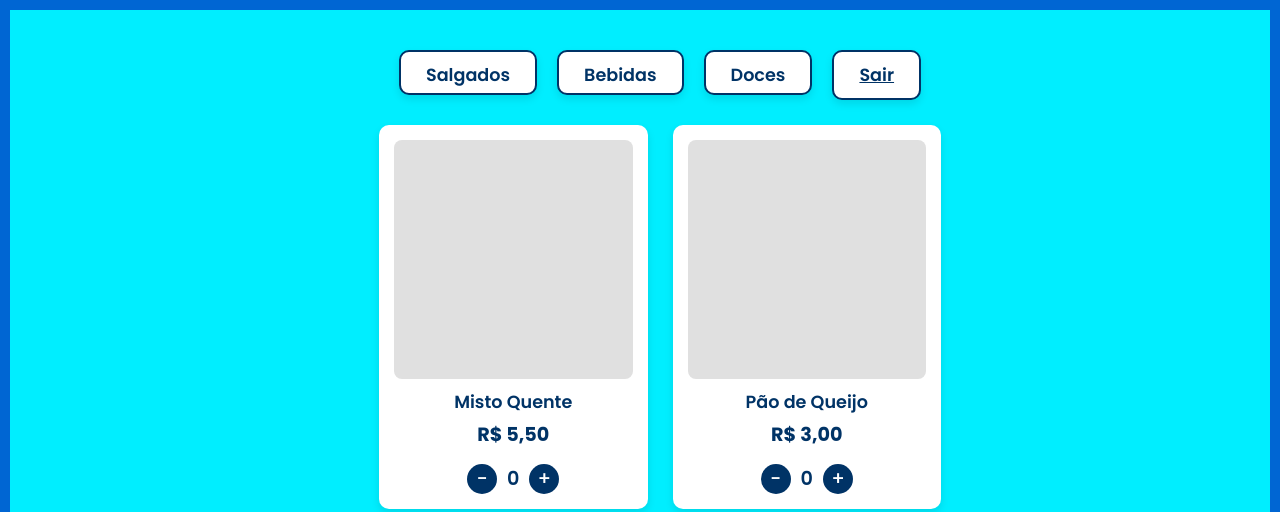
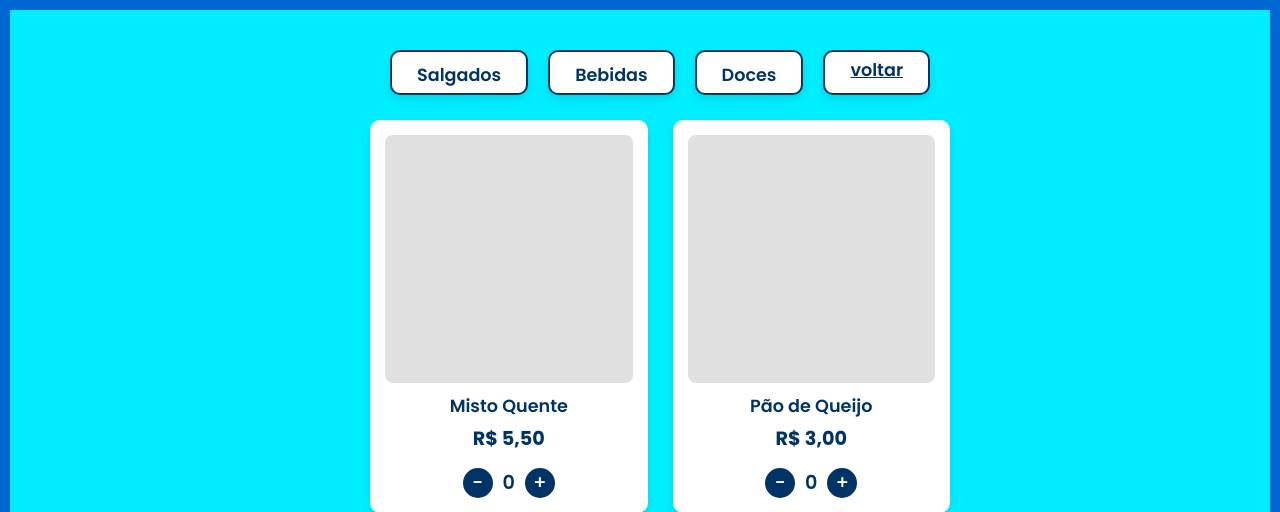
Before and after one commit to RianTech-creator/pm-fe, a Django app: page /pedido/criar_pedido/ in a window 1280 px wide. Shown: the top 512 px of the page. Run offline with Django 5.2, Linux system fonts and the light colour scheme; some libraries are stand-ins or nearby versions.

Commit message:
alterações na tela de cardapio

```diff
--- a/pedido/templates/criar_pedido.html
+++ b/pedido/templates/criar_pedido.html
@@ -27,7 +27,7 @@
         <button class="category-btn">Salgados</button>
         <button class="category-btn">Bebidas</button>
         <button class="category-btn">Doces</button>
-        <a href="{% url 'logout_usuario' %}" class="category-btn" title="Sair">Sair</a>
+        <a href="{% url 'logout_usuario' %}" class="category-btn" title="Ir para o painel">voltar</a>
     </nav>
 
     <main class="product-grid">
--- a/static/style.css
+++ b/static/style.css
@@ -569,6 +569,14 @@ button {
     animation: none; /* Remove a animação global de botão */
 }
 
+.category-menu a {
+  padding: 5px 25px;
+  font-size: 1.1em;
+  font-weight: 600;
+  cursor: pointer;
+  width: auto;
+}
+
 .category-btn:hover {
     background-color: #003366;
     color: #fff;
```
Also changed, not shown: static/images/logout-icon.png (added).
